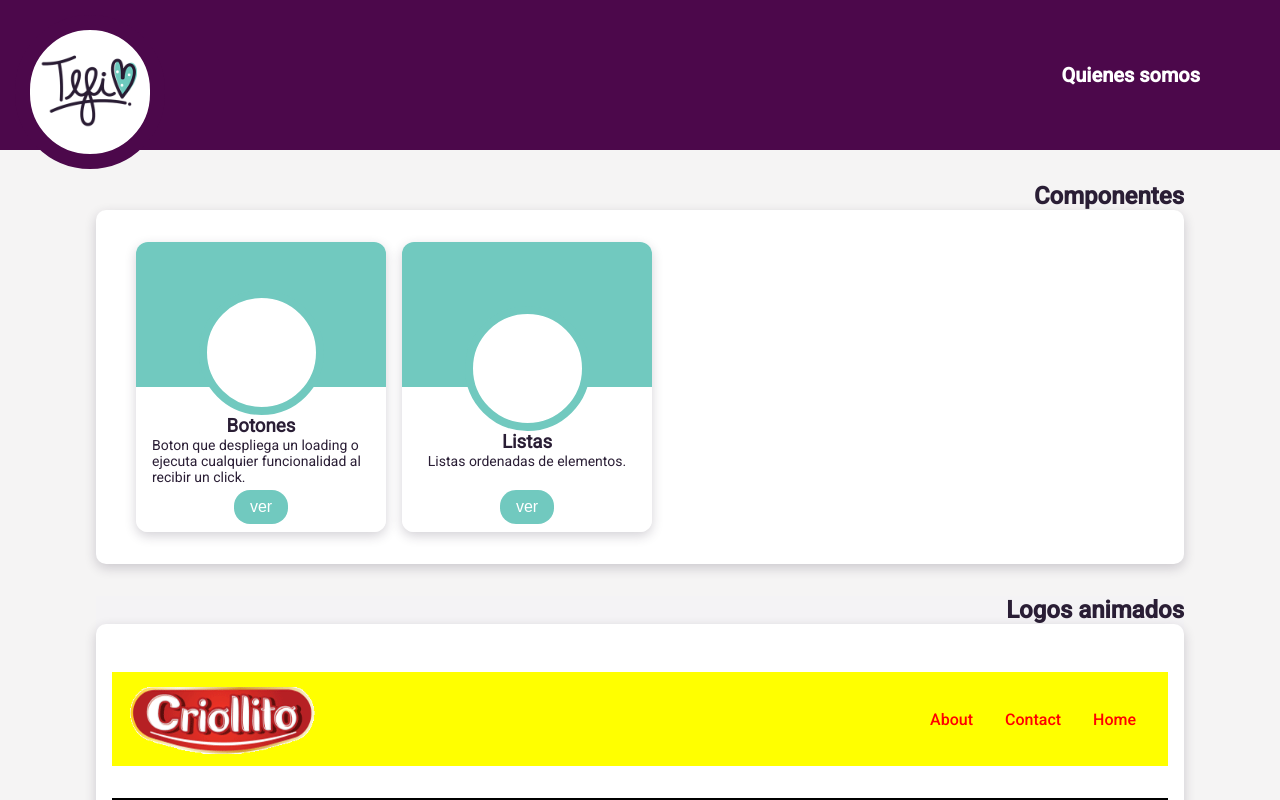
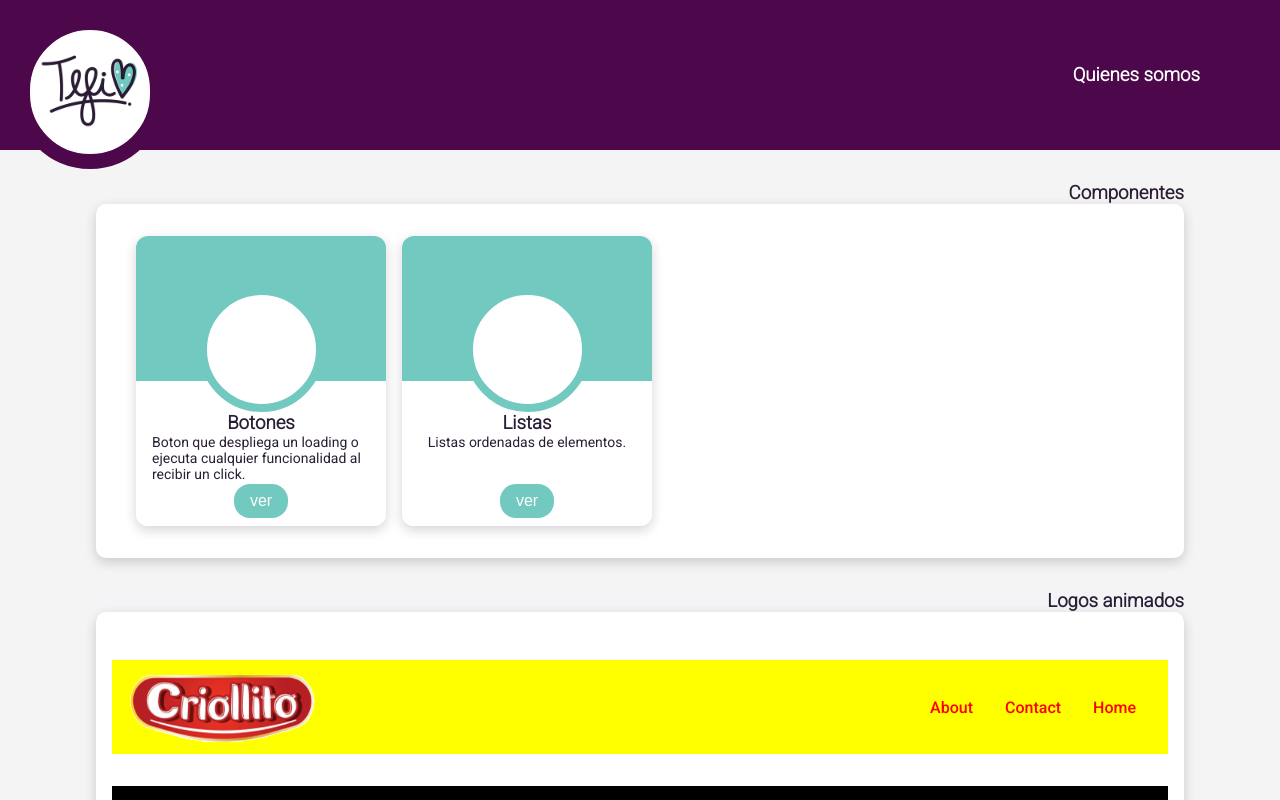
Before and after one commit to david-aravena/tefi, a React (Vite) app: page / in a window 1280 px wide. Shown: the top 800 px of the page. Built offline with nearby package versions, Linux system fonts and the light colour scheme.

Commit message:
change: typography h3 tag

```diff
--- a/src/App.css
+++ b/src/App.css
@@ -9,3 +9,9 @@
   src: url('./fonts/Roboto-Regular.ttf') format('truetype');
   font-weight: 400;
 }
+
+@font-face {
+  font-family: 'roboto-light';
+  src: url('./fonts/Roboto-Light.ttf') format('truetype');
+  font-weight: 300;
+}
--- a/src/components/header/index.jsx
+++ b/src/components/header/index.jsx
@@ -31,7 +31,7 @@ export default function Header({ padding }) {
       {location.pathname !== "/quienes-somos" && (
         <div>
           <Link to={"/quienes-somos"}>
-            <h2 style={{fontSize:"20px", color:"white"}}>Quienes somos</h2>
+            <h3 style={{color:"white"}}>Quienes somos</h3>
           </Link>
         </div>
       )}
--- a/src/index.css
+++ b/src/index.css
@@ -20,12 +20,12 @@ a{
 }
 
 h2{
-  font-family: 'roboto';
-  color: var(--black-tefi)
+  font-family: 'roboto-regular';
+  color: var(--black-tefi);
 }
 
 h3{
-  font-family: 'roboto-regular';
+  font-family: 'roboto-light';
   color: var(--black-tefi)
 }
 
--- a/src/pages/home/components/card/index.jsx
+++ b/src/pages/home/components/card/index.jsx
@@ -12,7 +12,7 @@ export default function CardComponent({component, index, onclick }) {
 
         </div>
         <h3 style={{color:"var(--black-tefi)"}}>{component.name}</h3>
-        <p style={{color:"var(--black-tefi)", fontSize:"14px"}}>{component.description}</p>
+        <p style={{color:"var(--black-tefi)", fontSize:"14px", height:"3em"}}>{component.description}</p>
 
       </div>
 
--- a/src/pages/home/index.jsx
+++ b/src/pages/home/index.jsx
@@ -29,7 +29,7 @@ export default function Home({width}){
       <div style={{ width: width, backgroundColor:"#f4f3f5" }}>
         <div className="containerComponents">
           <div style={{ display: 'flex', justifyContent: 'flex-end' }}>
-            <h2>Componentes</h2>
+            <h3>Componentes</h3>
           </div>
 
           <div className="containerListCards">
@@ -41,7 +41,7 @@ export default function Home({width}){
 
         <div>
           <div style={{ display: 'flex', justifyContent: 'flex-end' }}>
-            <h2>Logos animados</h2>
+            <h3>Logos animados</h3>
           </div>
           <div className="containerAnimatedLogos">
 
```
Also changed, not shown: src/fonts/Roboto-Light.ttf (added).
